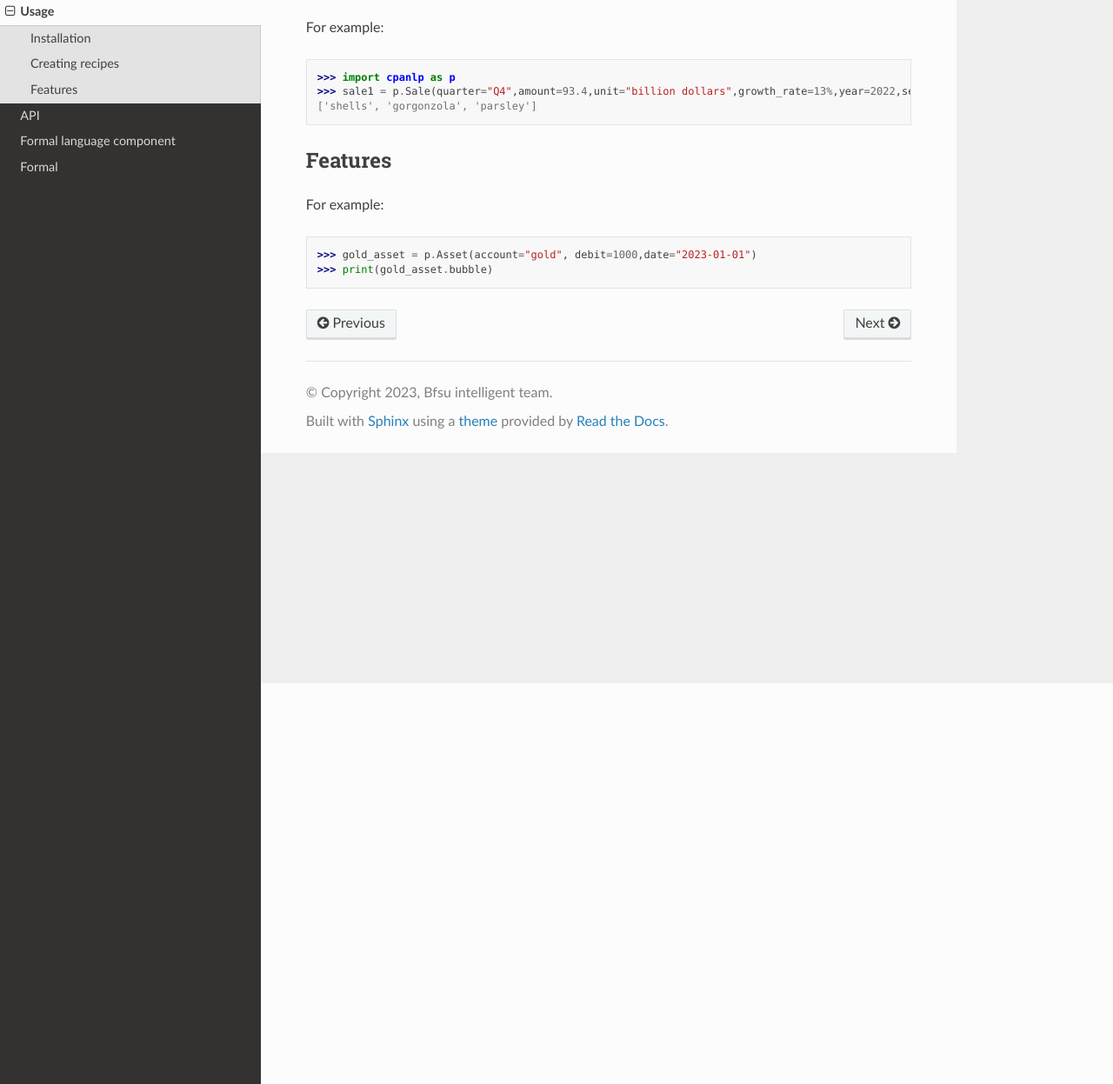
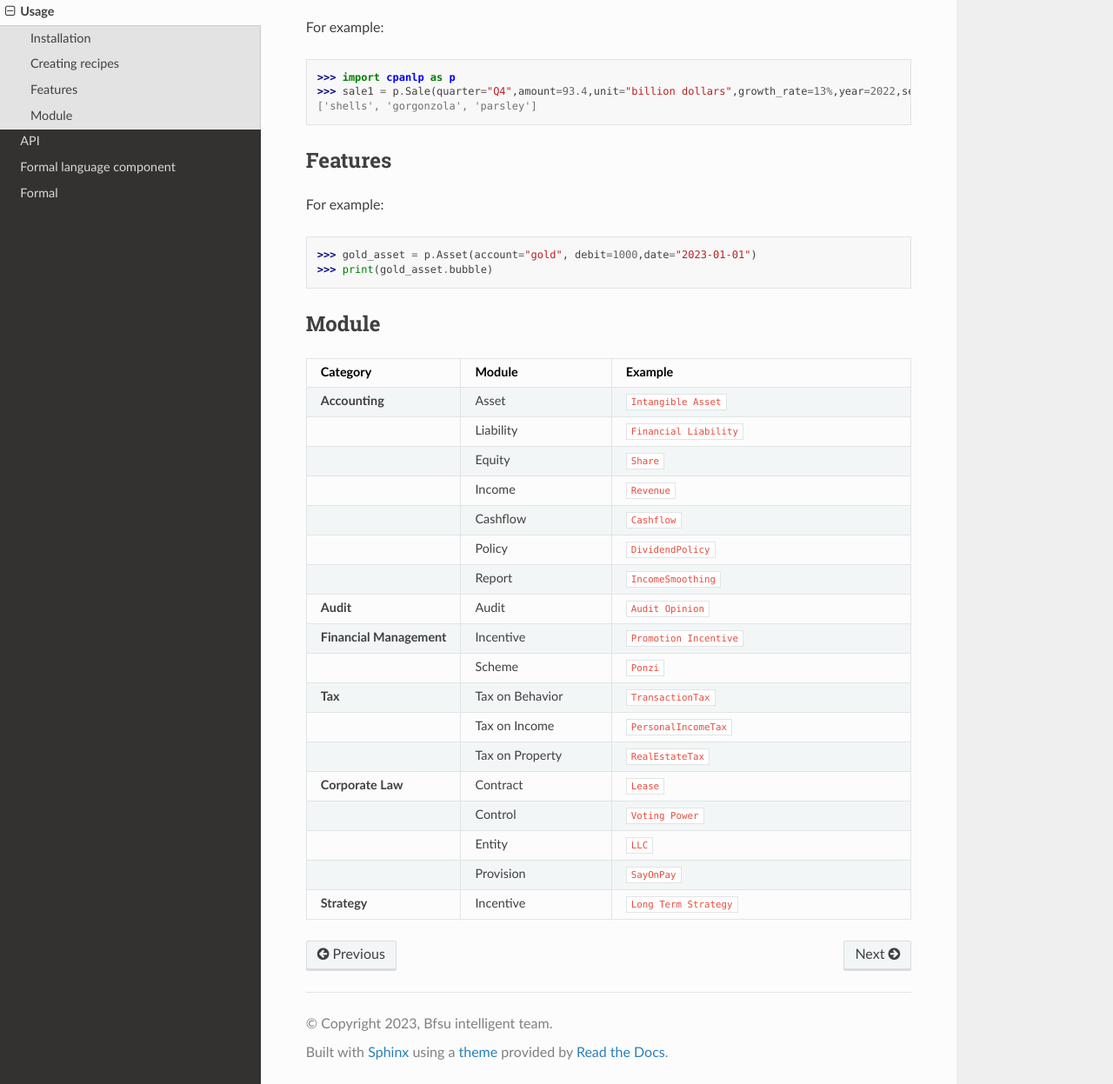
Before and after one commit to accounting-intelligent-ai/cpanlp, a Sphinx documentation site: the page built from docs/usage.rst, in a window 1280 px wide and 1400 px high, scrolled down 461 px, cut to the strip 153-1400 px from the top of the window. Shown: the whole strip at 87% size. Built offline with Sphinx 7.4.7 and the Read the Docs theme 2.0.0, drawn with Linux system fonts in a browser that asks for light colours.

Commit message:
Add files via upload

```diff
--- a/docs/usage.rst
+++ b/docs/usage.rst
@@ -38,3 +38,68 @@ For example:
 
 >>> gold_asset = p.Asset(account="gold", debit=1000,date="2023-01-01")
 >>> print(gold_asset.bubble)
+
+Module
+----------------------
+
+.. list-table::
+   :widths: 25 25 50
+   :header-rows: 1
+
+   * - Category
+     - Module
+     - Example
+   * - **Accounting**
+     - Asset
+     - ``Intangible Asset``
+   * -
+     - Liability
+     - ``Financial Liability``
+   * -
+     - Equity
+     - ``Share``
+   * -
+     - Income
+     - ``Revenue``
+   * -
+     - Cashflow
+     - ``Cashflow``
+   * -
+     - Policy
+     - ``DividendPolicy``
+   * -
+     - Report
+     - ``IncomeSmoothing``
+   * - **Audit**
+     - Audit
+     - ``Audit Opinion``
+   * - **Financial Management**
+     - Incentive
+     - ``Promotion Incentive``
+   * -
+     - Scheme
+     - ``Ponzi``
+   * - **Tax**
+     - Tax on Behavior
+     - ``TransactionTax``
+   * -
+     - Tax on Income
+     - ``PersonalIncomeTax``
+   * -
+     - Tax on Property
+     - ``RealEstateTax``
+   * - **Corporate Law**
+     - Contract
+     - ``Lease``
+   * -
+     - Control
+     - ``Voting Power``
+   * -
+     - Entity
+     - ``LLC``
+   * -
+     - Provision
+     - ``SayOnPay``
+   * - **Strategy**
+     - Incentive
+     - ``Long Term Strategy``
```
